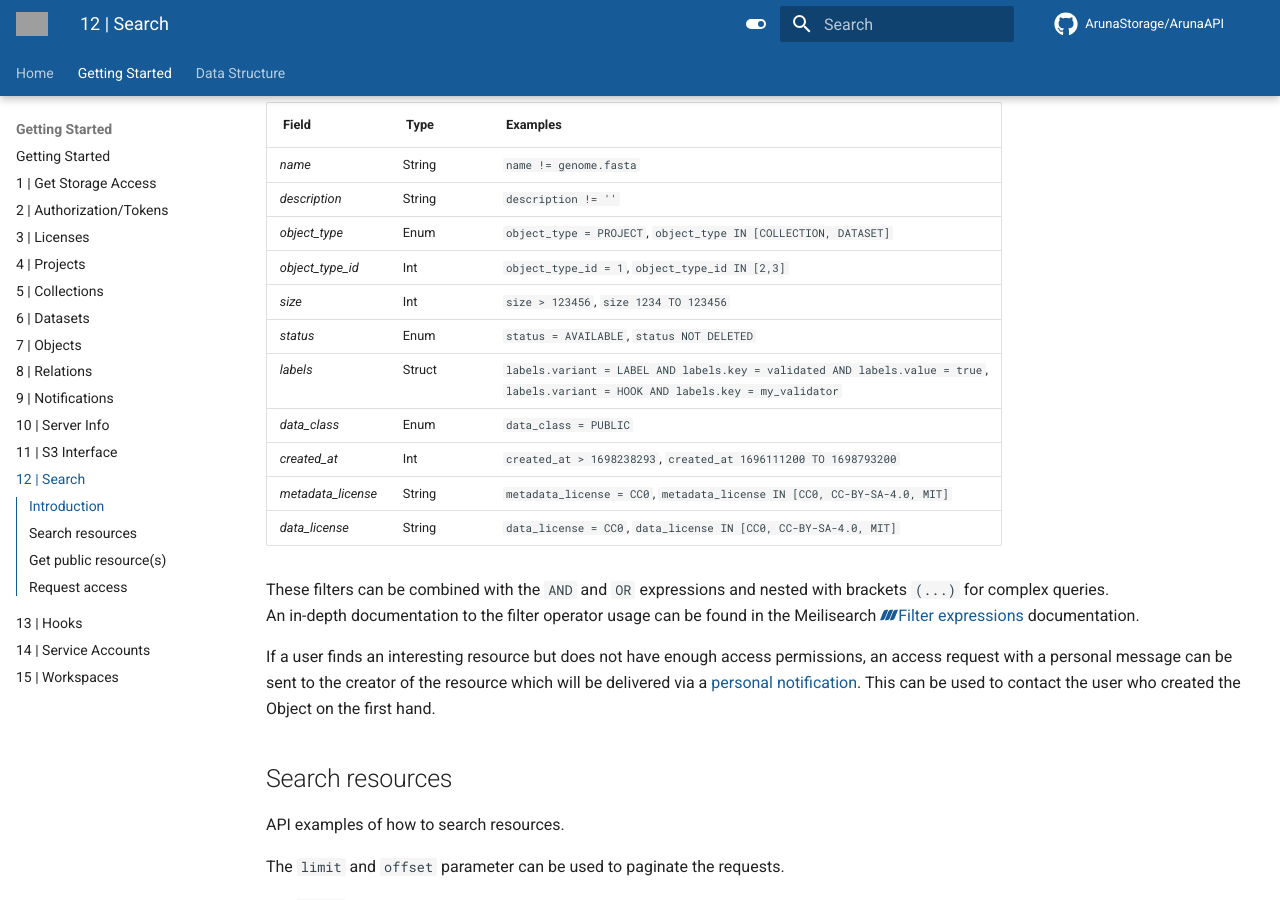
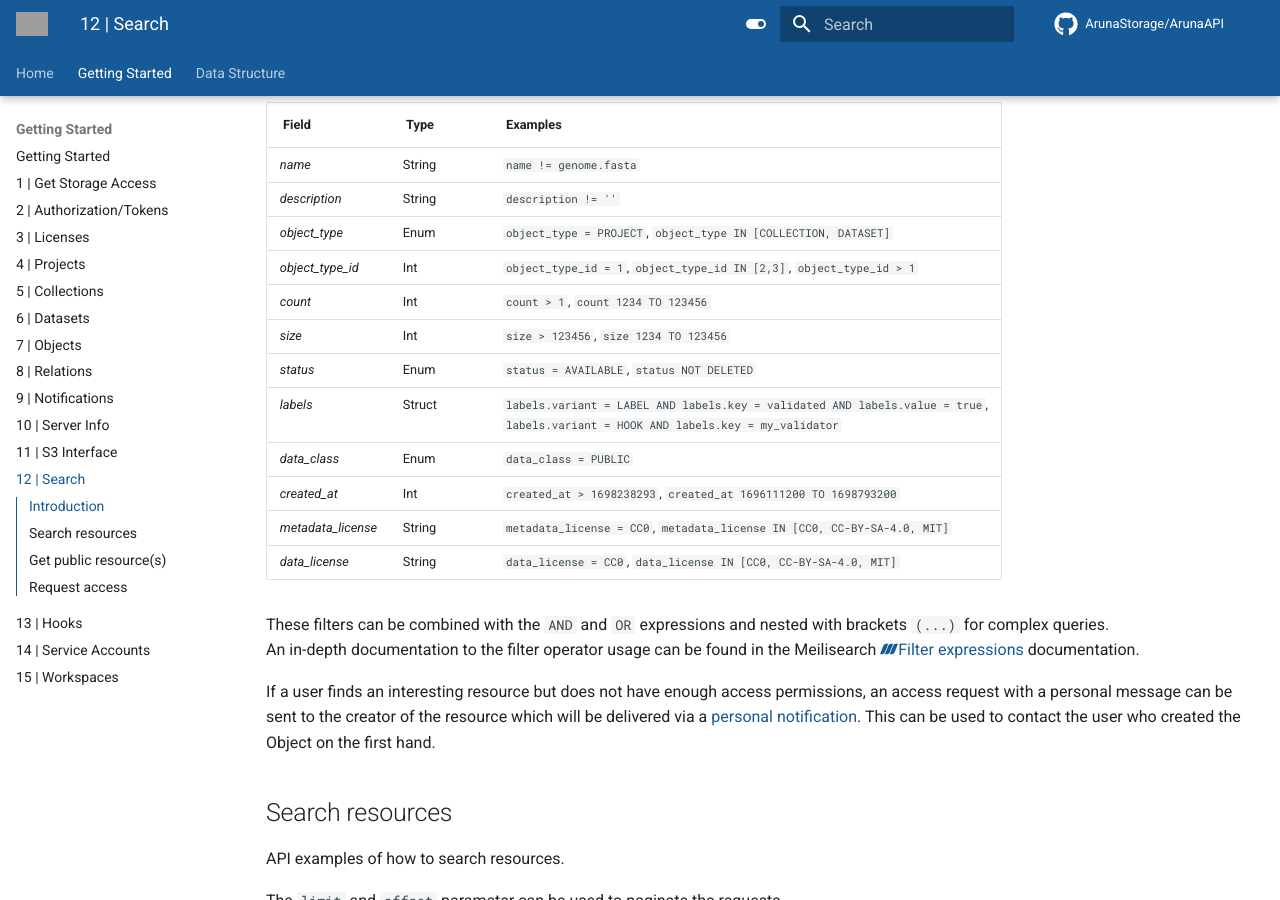
Before and after one commit to ArunaStorage/documentation, an MkDocs documentation site: the page built from docs/get_started/basic_usage/12_How-To-Search.md, in a window 1280 px wide and 900 px high, scrolled down 311 px. Built offline with MkDocs 1.6.1 and Material for MkDocs 9.7.7, drawn with Linux system fonts in a browser that asks for light colours; comment, search, counter and statistics services are not loaded; the version menu is left out; grey boxes are pictures that could not be loaded.

Commit message:
docs: Add field count to filter table

```diff
--- a/docs/get_started/basic_usage/12_How-To-Search.md
+++ b/docs/get_started/basic_usage/12_How-To-Search.md
@@ -12,7 +12,8 @@ Depending on the type of field, different operators are useful for filtering:
 | *name*              | String | `name != genome.fasta` |
 | *description*       | String | `description != ''`    |
 | *object_type*       | Enum   | `object_type = PROJECT`, `object_type IN [COLLECTION, DATASET]` |
-| *object_type_id*    | Int    | `object_type_id = 1`, `object_type_id IN [2,3]` |
+| *object_type_id*    | Int    | `object_type_id = 1`, `object_type_id IN [2,3]`, `object_type_id > 1` |
+| *count*             | Int    | `count > 1`, `count 1234 TO 123456` |
 | *size*              | Int    | `size > 123456`, `size 1234 TO 123456` |
 | *status*            | Enum   | `status = AVAILABLE`, `status NOT DELETED` |
 | *labels*            | Struct | `labels.variant = LABEL AND labels.key = validated AND labels.value = true`,<br/>`labels.variant = HOOK AND labels.key = my_validator` |
```
